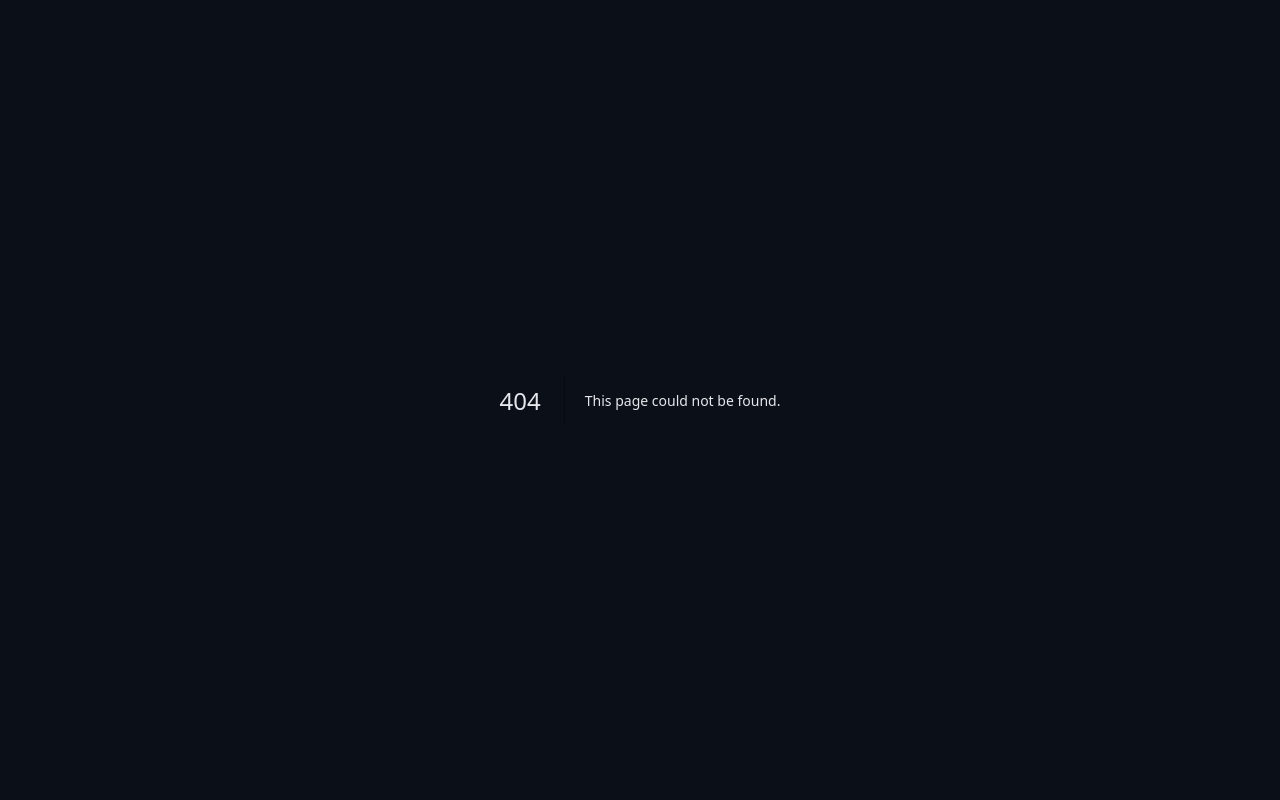
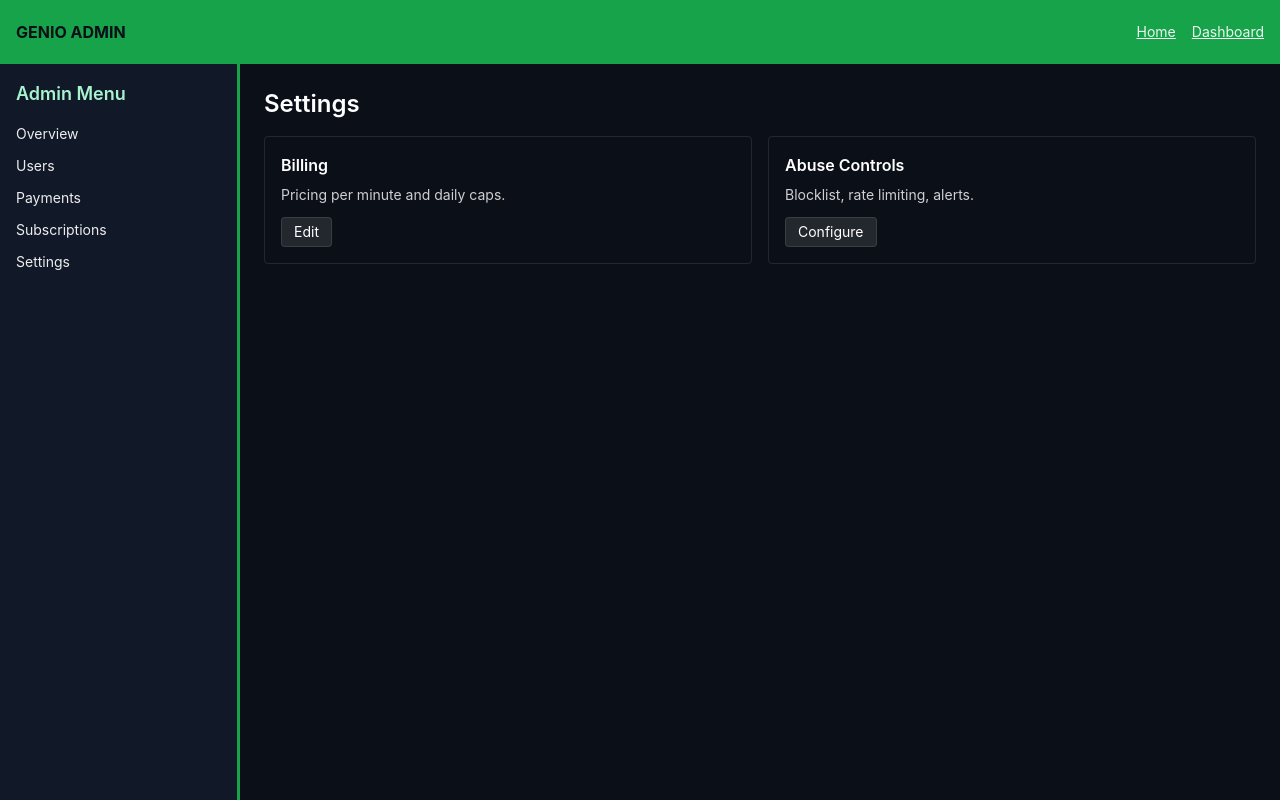
Before and after one commit to genio-ai/genio-os, a Next.js app: page /admin/settings in a window 1280 px wide. Before the commit this address had no page. Built offline with nearby package versions, Linux system fonts and the light colour scheme.

Commit message:
Create page.js

```diff
--- /dev/null
+++ b/app/admin/settings/page.js
@@ -0,0 +1,26 @@
+"use client";
+
+export default function SettingsPage() {
+  return (
+    <div>
+      <h1 className="text-2xl font-semibold mb-4">Settings</h1>
+
+      <div className="grid gap-4 md:grid-cols-2">
+        <div className="rounded border border-white/10 p-4">
+          <h2 className="font-semibold mb-2">Billing</h2>
+          <p className="opacity-80 text-sm">Pricing per minute and daily caps.</p>
+          <button className="mt-3 text-sm bg-white/10 hover:bg-white/15 border border-white/10 rounded px-3 py-1">
+            Edit
+          </button>
+        </div>
+        <div className="rounded border border-white/10 p-4">
+          <h2 className="font-semibold mb-2">Abuse Controls</h2>
+          <p className="opacity-80 text-sm">Blocklist, rate limiting, alerts.</p>
+          <button className="mt-3 text-sm bg-white/10 hover:bg-white/15 border border-white/10 rounded px-3 py-1">
+            Configure
+          </button>
+        </div>
+      </div>
+    </div>
+  );
+}
```
